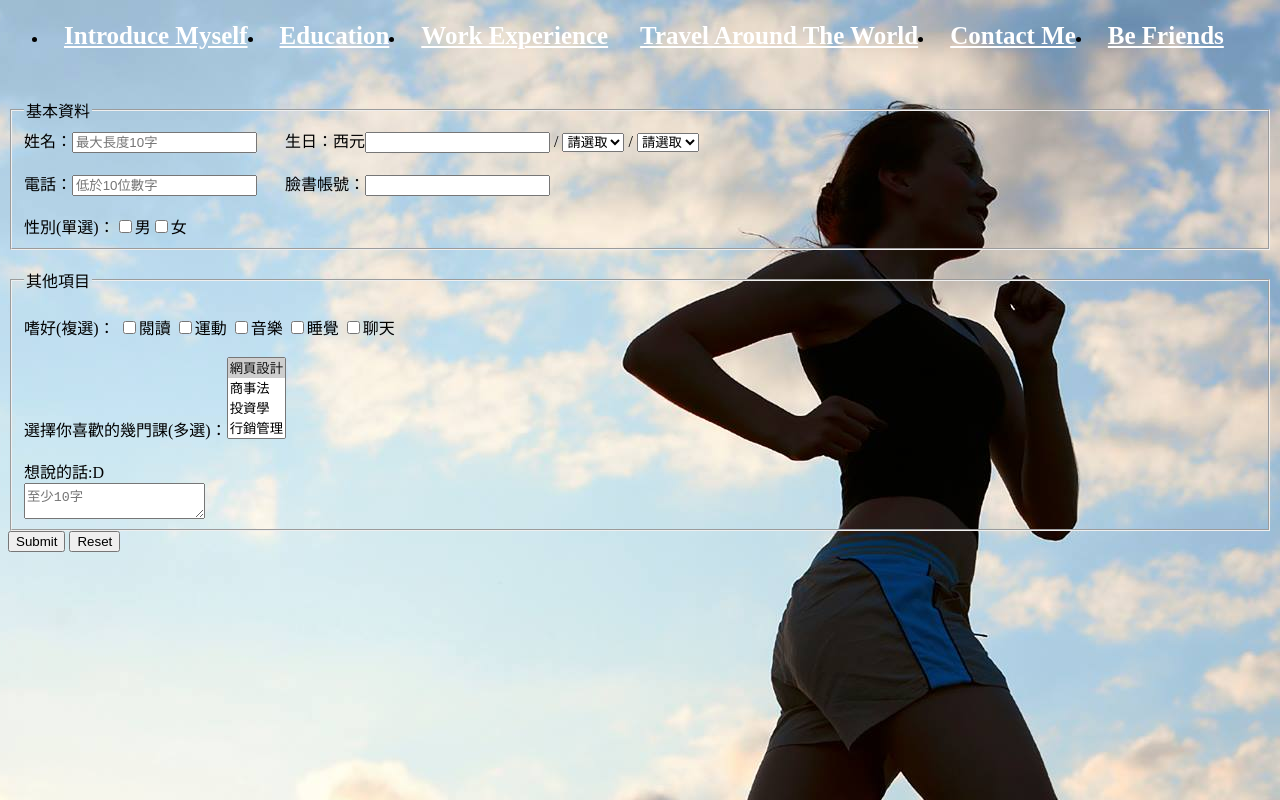
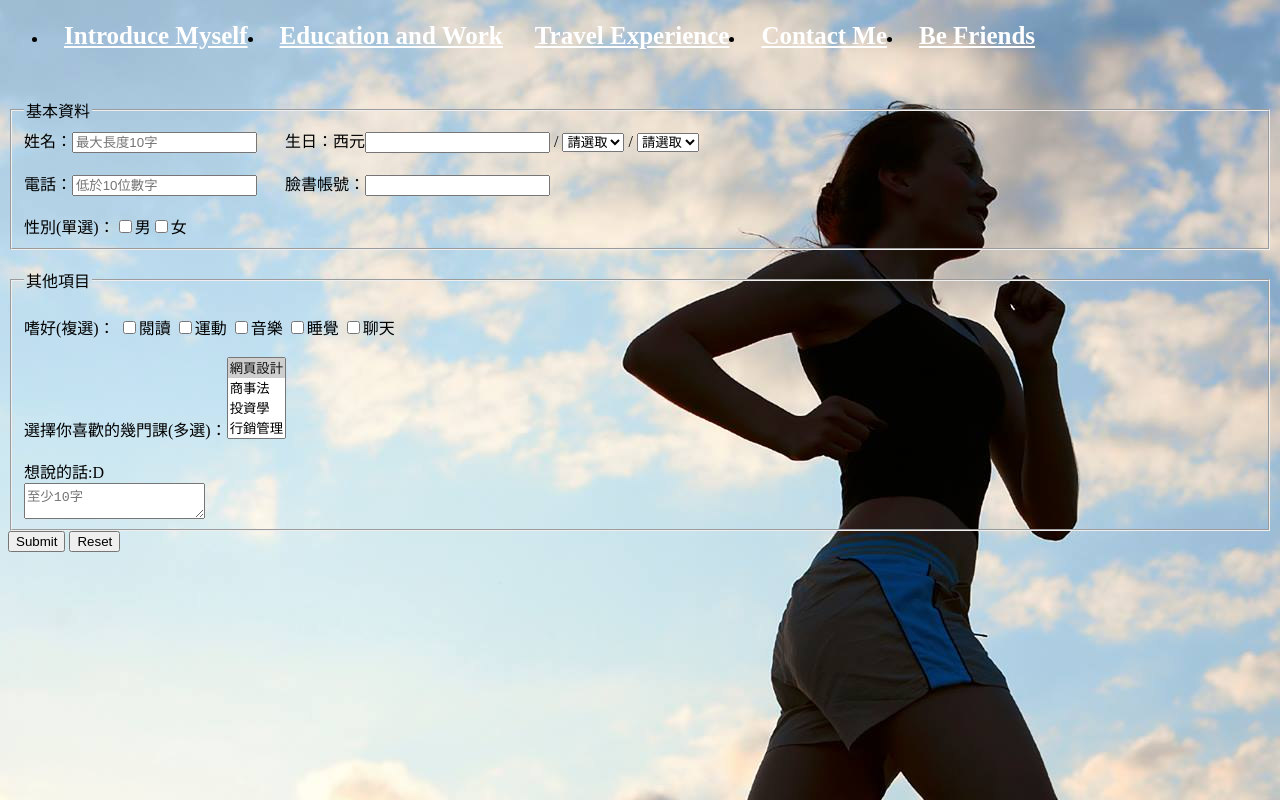
Before and after one commit to joychen1021/joychen1021.github.io, a plain HTML site: page befriends.html in a window 1280 px wide. Drawn offline with Linux system fonts and the light colour scheme.

Commit message:
Update befriends.html

```diff
--- a/befriends.html
+++ b/befriends.html
@@ -84,10 +84,10 @@ else reg.submit();
 <body>
     <ul>
       <li><a href="#home">Introduce Myself</a></li>
-      <li><a href="#news">Education</a></li>
-      <li><a href="#home">Work Experience</a></li>
+      <li><a href="intro.html">Education and Work</a></li>
+
       <li class="dropdown">
-        <a href="#" class="dropbtn">Travel Around The World</a>
+        <a href="#" class="dropbtn">Travel Experience</a>
         <div class="dropdown-content">
           <a href="#">Canada</a>
           <a href="#">Hong Kong</a>
```
